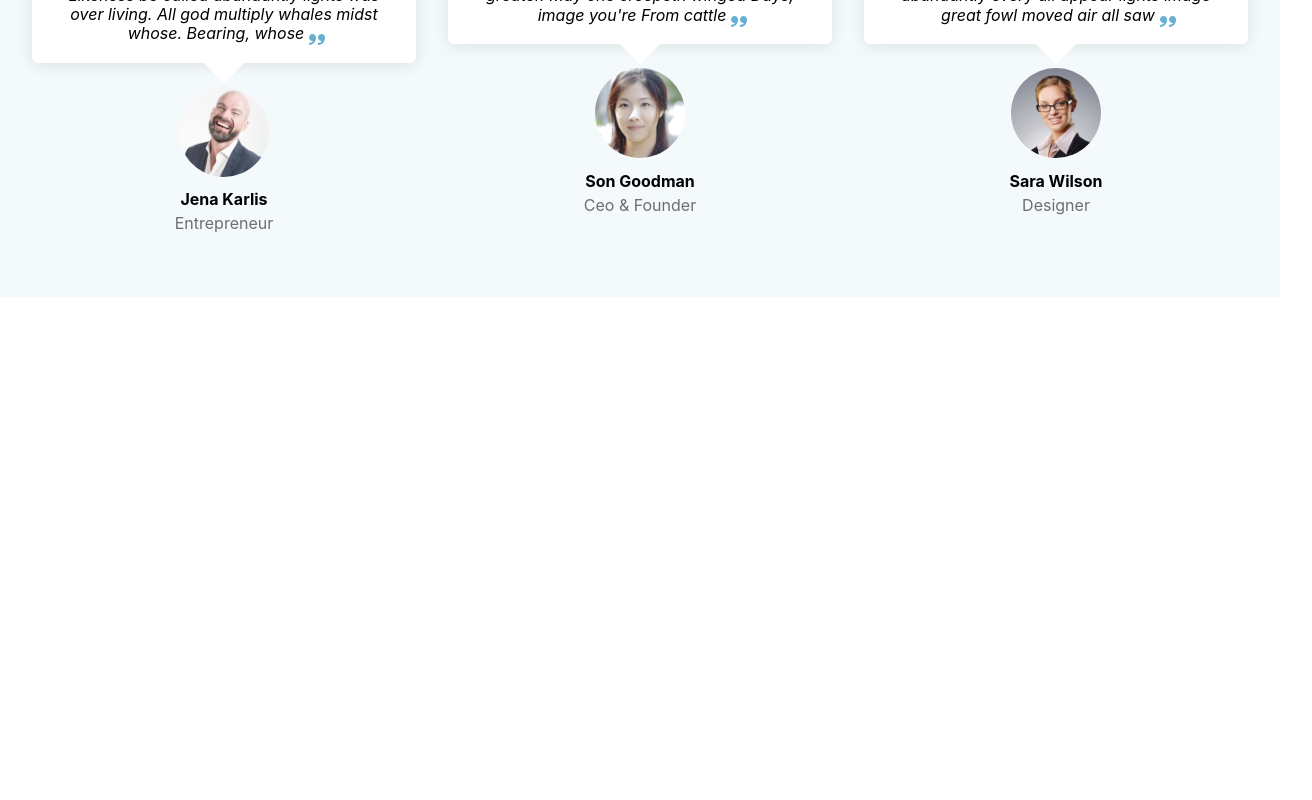
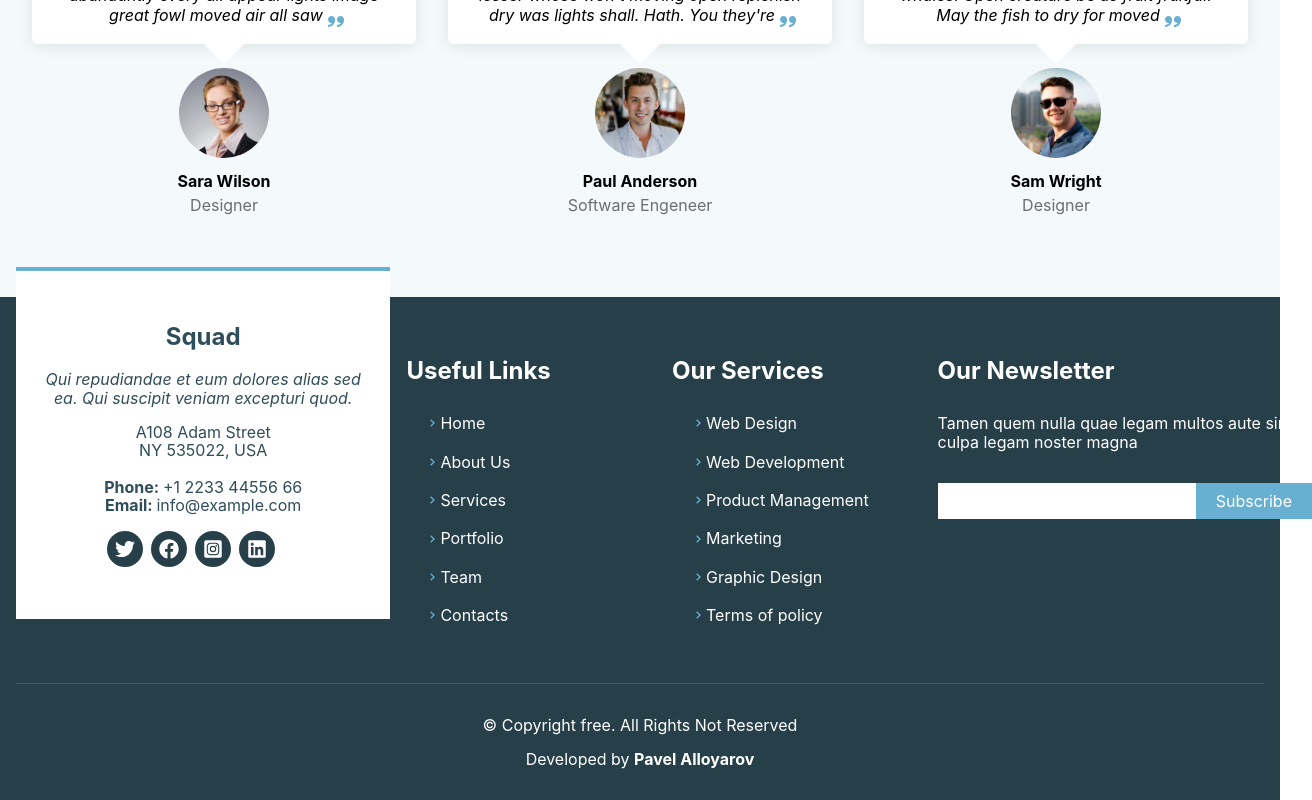
Before and after one commit to allpavel/squad, a Next.js app: page / in a window 1280 px wide. Shown: the part 2923-3723 px from the top of the page, 1312 px wide, since content can reach past the window. Before the commit the page ends 3220 px from the top, so only its background shows below. Built offline with nearby package versions, Linux system fonts and the light colour scheme.

Commit message:
added footer and layout components to the index page

```diff
--- /dev/null
+++ b/components/Footer/Footer.tsx
@@ -0,0 +1,109 @@
+import React from "react";
+import styles from "../../styles/Footer.module.css";
+import { FaTwitter, FaFacebook, FaInstagramSquare, FaLinkedin } from "react-icons/fa";
+import { BiChevronRight } from "react-icons/bi";
+
+const Footer: React.FC = () => {
+    return (
+        <footer className={styles.footer} id="footer">
+            <div className={styles.container}>
+                <section className={styles.footerRow}>
+                    <div className={styles.footerContacts}>
+                        <h2>Squad</h2>
+                        <p>Qui repudiandae et eum dolores alias sed ea. Qui suscipit veniam excepturi quod.</p>
+                        <p>
+                            A108 Adam Street
+                            <br />
+                            NY 535022, USA
+                            <br />
+                            <br />
+                            <b>Phone: </b>+1 2233 44556 66
+                            <br />
+                            <b>Email: </b> info@example.com
+                        </p>
+                        <div className={styles.socialLinks}>
+                            <FaTwitter />
+                            <FaFacebook />
+                            <FaInstagramSquare />
+                            <FaLinkedin />
+                        </div>
+                    </div>
+                    <div className={styles.footerLinks}>
+                        <h2>Useful Links</h2>
+                        <ul>
+                            <li>
+                                <BiChevronRight />
+                                Home
+                            </li>
+                            <li>
+                                <BiChevronRight />
+                                About Us
+                            </li>
+                            <li>
+                                <BiChevronRight />
+                                Services
+                            </li>
+                            <li>
+                                <BiChevronRight />
+                                Portfolio
+                            </li>
+                            <li>
+                                <BiChevronRight />
+                                Team
+                            </li>
+                            <li>
+                                <BiChevronRight />
+                                Contacts
+                            </li>
+                        </ul>
+                    </div>
+                    <div className={styles.footerLinks}>
+                        <h2>Our Services</h2>
+                        <ul>
+                            <li>
+                                <BiChevronRight />
+                                Web Design
+                            </li>
+                            <li>
+                                <BiChevronRight />
+                                Web Development
+                            </li>
+                            <li>
+                                <BiChevronRight />
+                                Product Management
+                            </li>
+                            <li>
+                                <BiChevronRight />
+                                Marketing
+                            </li>
+                            <li>
+                                <BiChevronRight />
+                                Graphic Design
+                            </li>
+                            <li>
+                                <BiChevronRight />
+                                Terms of policy
+                            </li>
+                        </ul>
+                    </div>
+                    <div className={styles.footerNewsletter}>
+                        <h2>Our Newsletter</h2>
+                        <p>Tamen quem nulla quae legam multos aute sint culpa legam noster magna</p>
+                        <form>
+                            <input type="email" />
+                            <input type="submit" value="Subscribe" />
+                        </form>
+                    </div>
+                </section>
+                <section className={styles.footerCopyright}>
+                    <p>© Copyright free. All Rights Not Reserved</p>
+                    <p>
+                        Developed by <b>Pavel Alloyarov</b>
+                    </p>
+                </section>
+            </div>
+        </footer>
+    );
+};
+
+export default Footer;
--- /dev/null
+++ b/components/Layout/Layout.tsx
@@ -0,0 +1,19 @@
+import React from "react";
+import Footer from "../Footer/Footer";
+import Header from "../Header/Header";
+
+type Props = {
+    children?: React.ReactNode;
+};
+
+const Layout: React.FC<Props> = ({ children }) => {
+    return (
+        <>
+            <Header />
+            {children}
+            <Footer />
+        </>
+    );
+};
+
+export default Layout;
--- a/components/Testimonials/Testimonials.tsx
+++ b/components/Testimonials/Testimonials.tsx
@@ -1,15 +1,16 @@
 import React from "react";
 import { Swiper, SwiperSlide } from "swiper/react";
+import { Autoplay } from "swiper";
 import Image from "next/image";
 import styles from "../../styles/Testimonials.module.css";
 import { ImQuotesLeft, ImQuotesRight } from "react-icons/im";
-import "swiper/css";
-import "swiper/css/autoplay";
 import testimonials1 from "../../assets/img/testimonials/testimonials-1.jpg";
 import testimonials2 from "../../assets/img/testimonials/testimonials-2.jpg";
 import testimonials3 from "../../assets/img/testimonials/testimonials-3.jpg";
 import testimonials4 from "../../assets/img/testimonials/testimonials-4.jpg";
 import testimonials5 from "../../assets/img/testimonials/testimonials-5.jpg";
+import "swiper/css";
+import "swiper/css/autoplay";
 
 const Testimonials: React.FC = () => {
     return (
@@ -24,7 +25,12 @@ const Testimonials: React.FC = () => {
                     </p>
                 </div>
                 <div className={styles.imageSlider}>
-                    <Swiper slidesPerView={3} loop={true} autoplay={{ delay: 1000, disableOnInteraction: false }}>
+                    <Swiper
+                        modules={[Autoplay]}
+                        slidesPerView={3}
+                        loop={true}
+                        autoplay={{ delay: 2000, disableOnInteraction: false }}
+                    >
                         <SwiperSlide>
                             <p className={styles.imageSliderText}>
                                 <ImQuotesLeft />
--- a/pages/index.tsx
+++ b/pages/index.tsx
@@ -1,5 +1,5 @@
 import type { NextPage } from "next";
-import Header from "../components/Header/Header";
+import Layout from "../components/Layout/Layout";
 import Hero from "../components/Hero/Hero";
 import About from "../components/About/About";
 import Services from "../components/Services/Services";
@@ -9,8 +9,7 @@ import Testimonials from "../components/Testimonials/Testimonials";
 
 const Home: NextPage = () => {
     return (
-        <>
-            <Header />
+        <Layout>
             <Hero />
             <main>
                 <About />
@@ -19,7 +18,7 @@ const Home: NextPage = () => {
                 <CallToAction />
                 <Testimonials />
             </main>
-        </>
+        </Layout>
     );
 };
 
--- /dev/null
+++ b/styles/Footer.module.css
@@ -0,0 +1,126 @@
+.footer {
+    background-color: #263f49;
+    padding-bottom: 2rem;
+    color: #fff;
+}
+
+.container {
+    max-width: 1320px;
+    margin: 0 auto;
+    padding: 0 1rem 0 1rem;
+    position: relative;
+}
+
+.footerRow {
+    display: grid;
+    grid-template-columns: 30% 20% 20% 30%;
+    gap: 1rem;
+    padding: 3.75rem 0 2rem 0;
+}
+
+.footerContacts {
+    background-color: #fff;
+    margin-top: -5.625rem;
+    margin-bottom: 2rem;
+    padding: 2rem 1.5rem;
+    color: #2f4d5a;
+    text-align: center;
+    border-top: 4px solid #67b0d1;
+}
+
+.footerContacts p:first-of-type {
+    font-style: italic;
+}
+
+.footerLinks h2 {
+    margin-top: 0;
+}
+
+.footerLinks ul {
+    list-style: none;
+    padding-left: 0.5rem;
+}
+
+.footerLinks li {
+    display: flex;
+    align-items: center;
+    padding: 0.625rem;
+}
+
+.footerLinks svg {
+    color: #67b0d1;
+}
+
+.socialLinks {
+    display: flex;
+    align-items: center;
+    justify-content: center;
+    margin-right: 2rem;
+    font-size: 1rem;
+}
+
+.socialLinks svg {
+    padding: 0.5rem 0;
+    margin-left: 0.5rem;
+    border-radius: 50px;
+    background-color: #263f49;
+    color: #fff;
+    width: 2.25rem;
+    height: 2.25rem;
+    transition: all 0.4s ease-out;
+}
+
+.socialLinks svg:hover {
+    background-color: #67b0d1;
+    cursor: pointer;
+}
+
+.footerNewsletter h2 {
+    margin-top: 0;
+}
+
+.footerNewsletter p {
+    padding-top: 0.625rem;
+}
+
+.footerNewsletter form {
+    margin-top: 2rem;
+    background-color: #fff;
+    padding: 0.375rem 0.625rem;
+    position: relative;
+}
+
+.footerNewsletter input[type="email"] {
+    font-size: 1.2rem;
+    border: 0;
+    width: calc(100% - 6.875rem);
+}
+
+.footerNewsletter input[type="submit"] {
+    position: absolute;
+    top: 0;
+    bottom: 0;
+    right: 0;
+    border: 0;
+    padding: 0 1.25rem;
+    background-color: #67b0d1;
+    color: #fff;
+    transition: all .3s linear;
+}
+
+.footerNewsletter input[type="submit"]:hover {
+    background-color: #409cc5;
+}
+
+.footerCopyright {
+    border-top: 1px solid #385b6b;
+    text-align: center;
+}
+
+.footerCopyright p:first-of-type {
+    margin-top: 2rem;
+}
+
+.footerCopyright p:last-of-type {
+    margin-bottom: 0;
+}
```
